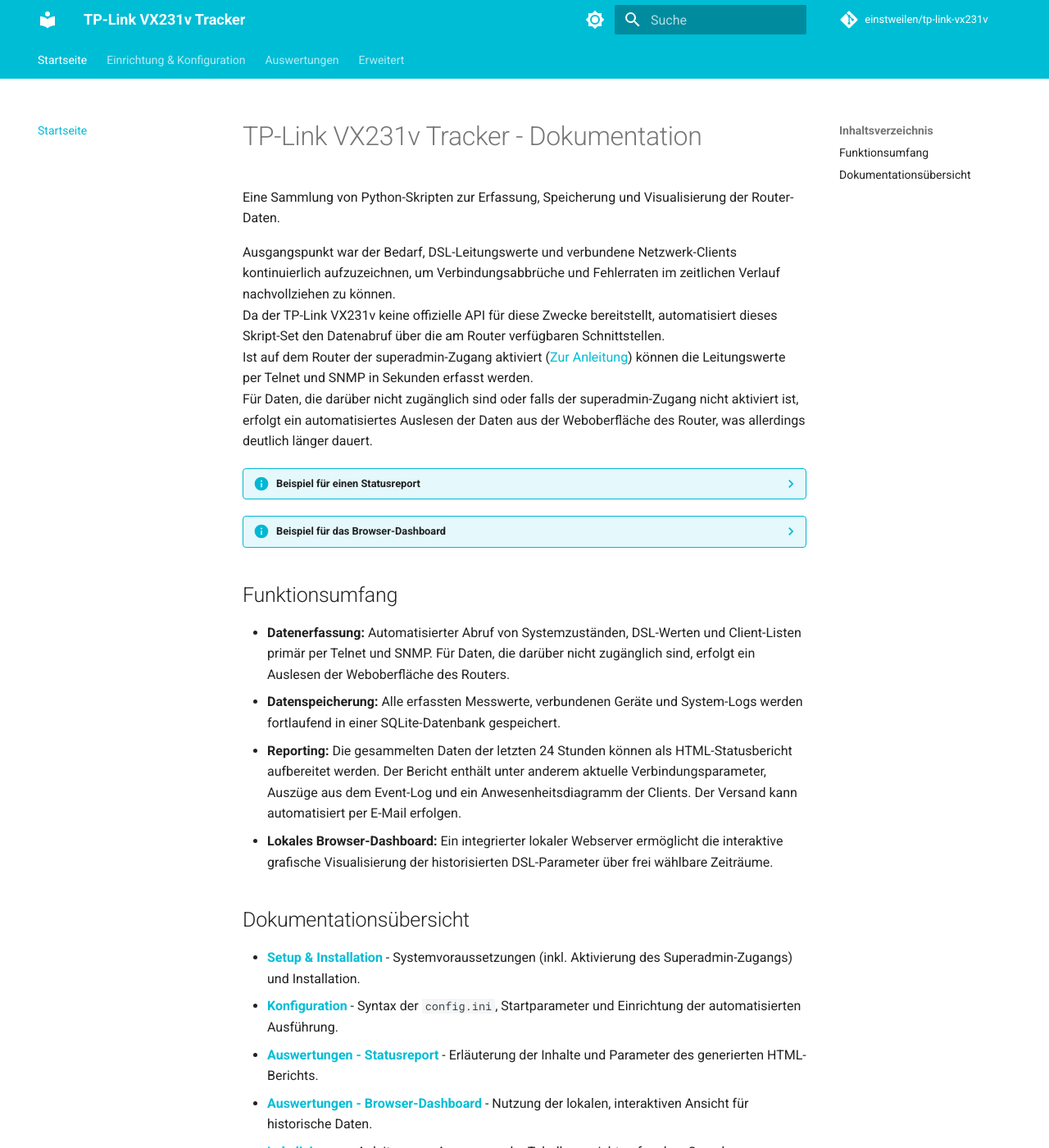
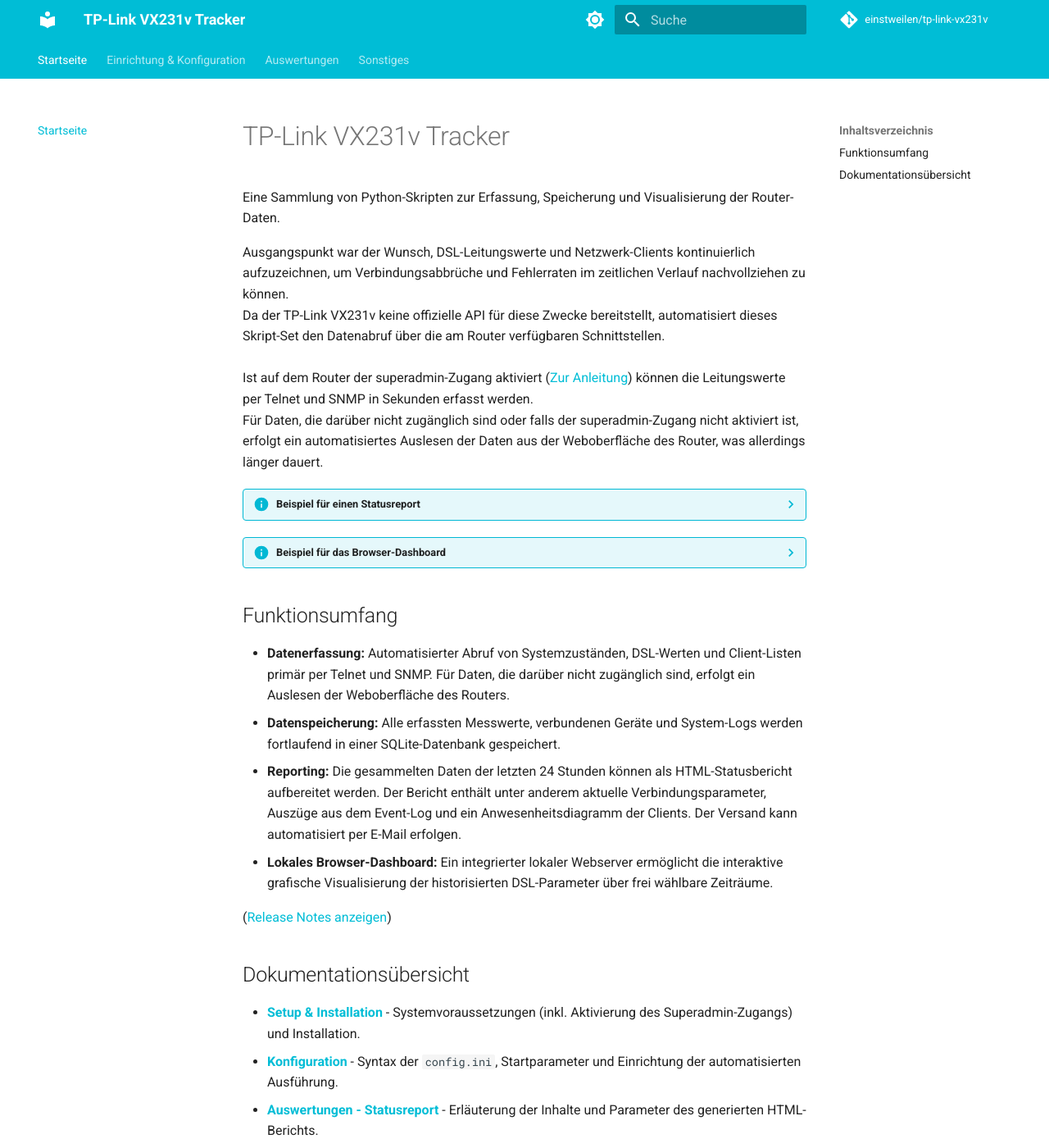
Before and after one commit to einstweilen/tp-link-vx231v, an MkDocs documentation site: the page built from docs/index.md, in a window 1280 px wide and 1400 px high. Shown: the whole window at 82% size. Built offline with MkDocs 1.6.1 and Material for MkDocs 9.7.7, drawn with Linux system fonts in a browser that asks for light colours; comment, search, counter and statistics services are not loaded.

Commit message:
Release Notes aktualisiert und in die Doku umgezogen

```diff
--- a/docs/index.md
+++ b/docs/index.md
@@ -1,11 +1,11 @@
-# TP-Link VX231v Tracker - Dokumentation
+# TP-Link VX231v Tracker
 
 Eine Sammlung von Python-Skripten zur Erfassung, Speicherung und Visualisierung der Router-Daten.
 
-Ausgangspunkt war der Bedarf, DSL-Leitungswerte und verbundene Netzwerk-Clients kontinuierlich aufzuzeichnen, um Verbindungsabbrüche und Fehlerraten im zeitlichen Verlauf nachvollziehen zu können.<br>
-Da der TP-Link VX231v keine offizielle API für diese Zwecke bereitstellt, automatisiert dieses Skript-Set den Datenabruf über die am Router verfügbaren Schnittstellen.<br>
+Ausgangspunkt war der Wunsch, DSL-Leitungswerte und Netzwerk-Clients kontinuierlich aufzuzeichnen, um Verbindungsabbrüche und Fehlerraten im zeitlichen Verlauf nachvollziehen zu können.<br>
+Da der TP-Link VX231v keine offizielle API für diese Zwecke bereitstellt, automatisiert dieses Skript-Set den Datenabruf über die am Router verfügbaren Schnittstellen.<br><br>
 Ist auf dem Router der superadmin-Zugang aktiviert ([Zur Anleitung](https://github.com/einstweilen/tp-link-vx231v/blob/main/superadmin_telnet_snmp_iperf.md)) können die Leitungswerte per Telnet und SNMP in Sekunden erfasst werden.<br>
-Für Daten, die darüber nicht zugänglich sind oder falls der superadmin-Zugang nicht aktiviert ist, erfolgt ein automatisiertes Auslesen der Daten aus der Weboberfläche des Router, was allerdings deutlich länger dauert.
+Für Daten, die darüber nicht zugänglich sind oder falls der superadmin-Zugang nicht aktiviert ist, erfolgt ein automatisiertes Auslesen der Daten aus der Weboberfläche des Router, was allerdings länger dauert.
 
 ??? info "Beispiel für einen Statusreport"
     ![Beispiel Statusreport](images/beispiel-statusreport.jpg)
@@ -20,6 +20,8 @@
 *   **Reporting:** Die gesammelten Daten der letzten 24 Stunden können als HTML-Statusbericht aufbereitet werden. Der Bericht enthält unter anderem aktuelle Verbindungsparameter, Auszüge aus dem Event-Log und ein Anwesenheitsdiagramm der Clients. Der Versand kann automatisiert per E-Mail erfolgen.
 *   **Lokales Browser-Dashboard:** Ein integrierter lokaler Webserver ermöglicht die interaktive grafische Visualisierung der historisierten DSL-Parameter über frei wählbare Zeiträume.
 
+([Release Notes anzeigen](release-notes.md))
+
 ## Dokumentationsübersicht
 
 *   [**Setup & Installation**](setup.md) - Systemvoraussetzungen (inkl. Aktivierung des Superadmin-Zugangs) und Installation.
--- a/mkdocs.yml
+++ b/mkdocs.yml
@@ -34,10 +34,11 @@
     - Setup & Installation: setup.md
     - Konfiguration & Automatisierung: konfiguration.md
     - Die config.ini im Detail: config-details.md
+    - Release Notes: release-notes.md
   - Auswertungen:
     - Statusreport: report.md
     - Browser-Dashboard: dashboard.md
-  - Erweitert:
+  - Sonstiges:
     - Lokalisierung: lokalisierung.md
 
 markdown_extensions:
```
Also changed, not shown: docs/release-notes.md (renamed from release-notes.md, +9 -0 lines), vx-info.md (+1 -1 lines).
